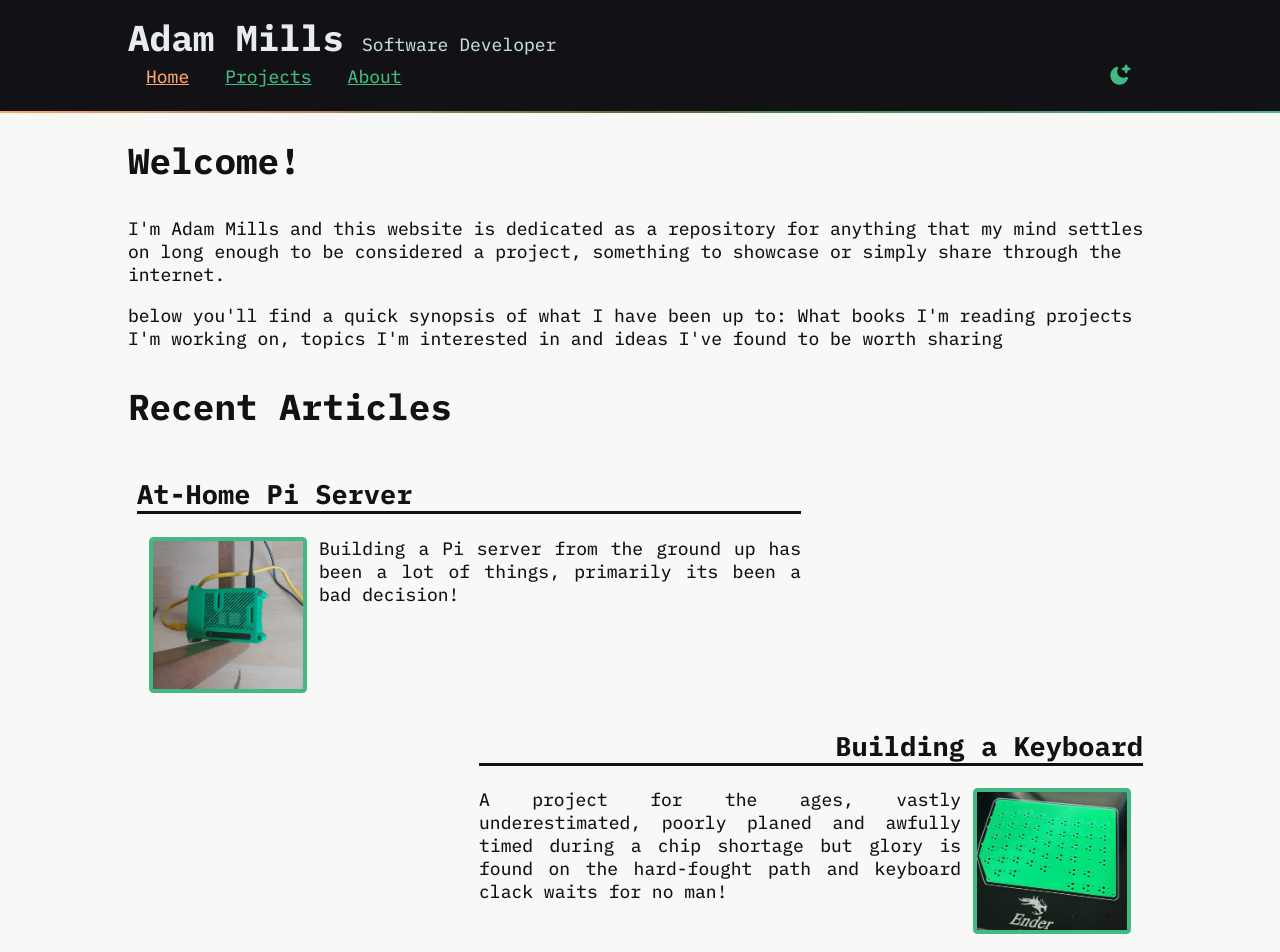
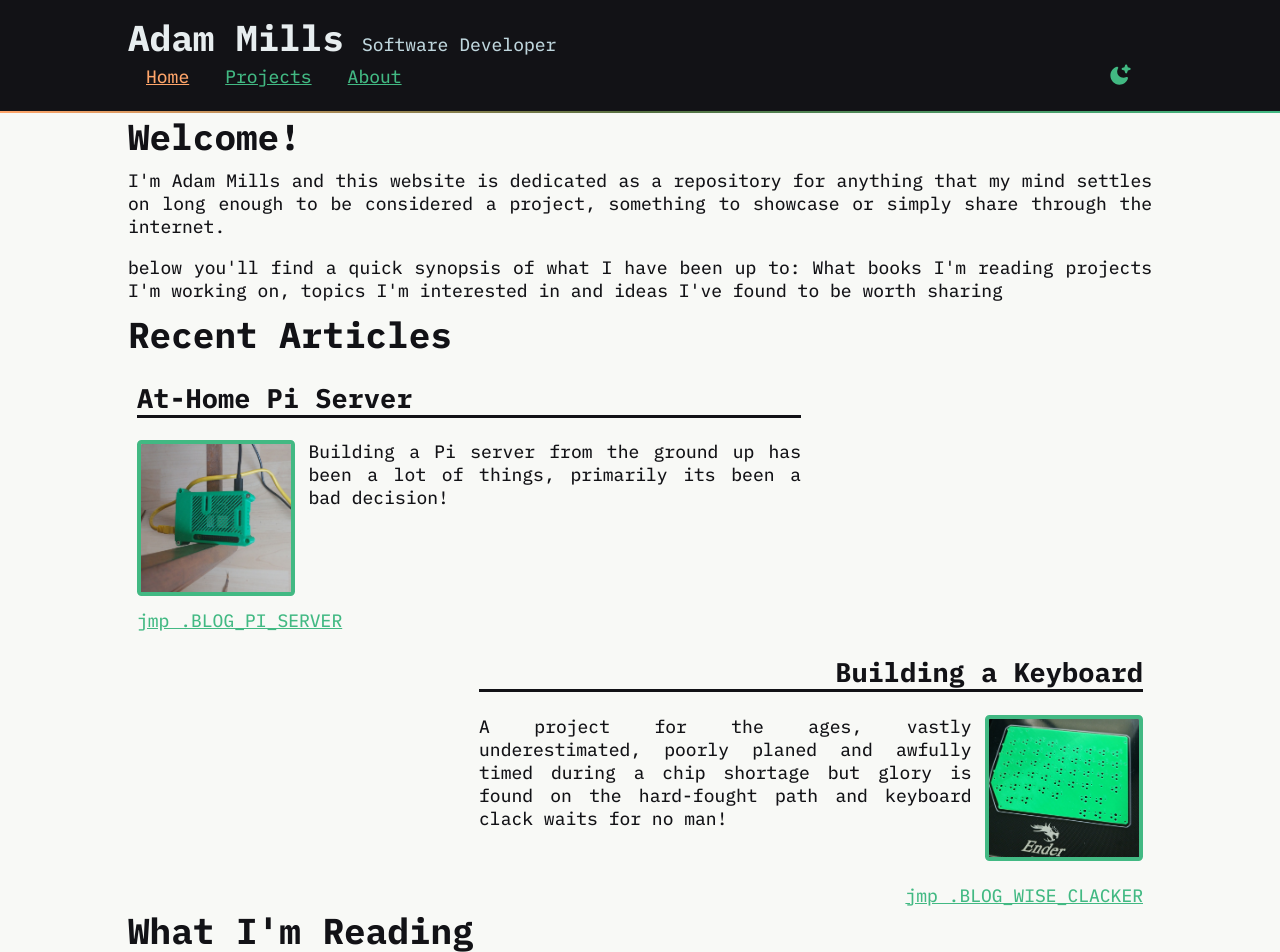
Before and after one commit to OwnageBanana/Public-Website, a Vue app: page / in a window 1280 px wide. Shown: the top 952 px of the page. Built offline with nearby package versions, Linux system fonts and the light colour scheme.

Commit message:
More styling and stylizing

```diff
--- a/src/App.vue
+++ b/src/App.vue
@@ -39,7 +39,7 @@ let scrollToTop = () => {
   display: flex;
   flex-direction: column;
   flex-grow: 1;
-  margin: 0 1.5rem;
+  margin: 0 0.5rem;
   /* text-align: justify; */
 }
 
--- a/src/assets/styles.css
+++ b/src/assets/styles.css
@@ -64,9 +64,11 @@ body {
 
 h1 {
   font-size:2rem;
+  margin: 0px;
 }
 
 p {
+  text-align: justify;
   margin:0.5rem 0;
 }
 /* @media(min-width: 1024px){
@@ -158,3 +160,7 @@ cite {
   display:block;
   padding-left:1rem;
 }
+
+pre {
+  overflow-x:auto;
+}
--- a/src/components/About.vue
+++ b/src/components/About.vue
@@ -40,6 +40,9 @@ let sectionSelection = ref("tech");
         <dt><strong>Bachelor's degree in computer science</strong> from Dalhousie University + co-op program.</dt>
         <dt>I've built internal reporting web-servers/websites, internal business analytics software, business operations tools, product websites.</dt>
       </dl>
+      <p>
+        <strong>If you'd like to get in contact with me:</strong> adam [at] adammills [dot] dev
+      </p>
       <!-- <h3>Summary of Products I've built:</h3>
       <dl>
         <dt>internal websites, application development, databases.</dt>
@@ -108,6 +111,7 @@ let sectionSelection = ref("tech");
           </dl>
         </div>
       </div>
+
     </div>
   </div>
 </template>
--- a/src/components/Blog.vue
+++ b/src/components/Blog.vue
@@ -26,4 +26,7 @@ let blogId = ref(route.params.id?? 1);
 </template>
 
 <style scoped>
+h1 {
+  margin-top: 0px;
+}
 </style>
--- a/src/components/Blogs/Blog1.vue
+++ b/src/components/Blogs/Blog1.vue
@@ -5,8 +5,8 @@
 
 
 <template>
-  <h1> At home Pi Server</h1>
-
+  <p style="margin-left:-0.5rem;"><code>.BLOG_PI_SERVER: </code></p>
+  <h1> At Home Pi Server</h1>
   <h2> introduction </h2>
   <p>
   Building a Pi server from the ground up has been a lot of things, primarily its been a bad decision!
--- a/src/components/Blogs/Blog2.vue
+++ b/src/components/Blogs/Blog2.vue
@@ -5,6 +5,7 @@
 
 
 <template>
+  <p style="margin-left:-0.5rem;"><code>.BLOG_WISE_CLACKER:</code> </p>
   <h1>Building a Keyboard</h1>
 
   <h2> Work in progress!</h2>
@@ -43,7 +44,7 @@
     <div class="mobile-col dev-log" style="display:flex; width:100%; background-color:var(--main-light)">
       <video src="@assets/videos/janky_linear_regulator.mp4" alt="" controls style="width:312px"/>
       <div>
-        <p > this video is me demoing a hack I made to get <code>rev 2</code> working. So I went through hell in this step, because I:
+        <p > this video is me demoing a hack I made to get <code>rev 2</code> working. I went through hell in this step, because I:
           <ol>
             <li> Soldered the IO expanders backwards.</li>
             <li>swapped VDD and VSS so the boards are totally garbage.</li>
--- a/src/components/Home.vue
+++ b/src/components/Home.vue
@@ -30,7 +30,6 @@ const nav = function (path) {
       Recent Articles
     </h1>
     <!-- top x number of blogs -->
-    <RouterLink to="/projects/1" class="invisible" go>
       <div class="flow">
         <div class="article-stub">
           <h2>
@@ -38,12 +37,15 @@ const nav = function (path) {
           </h2>
           <div class="article-stub-body">
             <img src="/src/assets/images/pi_on_floor_small.jpg" alt="image of a raspberry pi on my dirty floor"  width="150" />
-            Building a Pi server from the ground up has been a lot of things, primarily its been a bad decision!
+            <span>Building a Pi server from the ground up has been a lot of things, primarily its been a bad decision!</span>
+            <br />
           </div>
+          <RouterLink to="/projects/1"  go>
+            jmp .BLOG_PI_SERVER
+          </RouterLink>
         </div>
       </div>
-    </RouterLink>
-    <RouterLink to="/projects/2" class="invisible" go>
+
       <div class="reverse-flow">
         <div class="article-stub">
           <h2>
@@ -51,12 +53,14 @@ const nav = function (path) {
           </h2>
           <div class="article-stub-body">
             <img src="/src/assets/images/3d_printed_pcb_small.jpg" alt="Image of a 3d printed pcb" width="150"/>
-            A project for the ages, vastly underestimated, poorly planed and awfully timed during a chip shortage
-            but glory is found on the hard-fought path and keyboard clack waits for no man!
+            <span>A project for the ages, vastly underestimated, poorly planed and awfully timed during a chip shortage
+            but glory is found on the hard-fought path and keyboard clack waits for no man!</span>
           </div>
+          <RouterLink to="/projects/2" go>
+            jmp .BLOG_WISE_CLACKER
+          </RouterLink>
         </div>
       </div>
-    </RouterLink>
   </div>
   <!-- technical articles -->
   <!-- books -->
@@ -99,19 +103,7 @@ const nav = function (path) {
   transition: background-color 0.2s ease-in-out;
   display: flex;
   flex-direction: row-reverse;
-  text-align: right;
 }
-
-.flow:hover,
-.reverse-flow:hover {
-  background-color: var(--contrast);
-}
-
-html.dark .flow:hover,
-html.dark .reverse-flow:hover {
-  background-color: var(--complement-dark);
-}
-
 
 .article-stub {
   display: flex;
@@ -129,17 +121,45 @@ html.dark .reverse-flow:hover {
   display: flex;
   text-align: justify;
   min-height: 9.375rem;
-}
-.reverse-flow .article-stub-body {
-  flex-direction: row-reverse;
+  flex-direction: column;
 }
 .article-stub-body img {
-  margin: 0px 12px;
+  margin:auto;
+  margin-bottom:0.5rem;
   min-width: 150px;
   height: fit-content;
   border-radius: 0.25rem;
   border: 4px solid var(--complement-bright);
 }
+@media (min-width:640px) {
+  .reverse-flow {
+    text-align: right;
+  }
+  .article-stub-body {
+    display: flex;
+    text-align: justify;
+    min-height: 9.375rem;
+  }
+  .flow .article-stub-body {
+    flex-direction: row;
+  }
+  .reverse-flow .article-stub-body {
+    flex-direction: row-reverse;
+  }
+  .article-stub-body img {
+    min-width: 150px;
+    height: fit-content;
+    border-radius: 0.25rem;
+    border: 4px solid var(--complement-bright);
+  }
+  .flow .article-stub-body img {
+    margin: 0 0.75rem 0 0;
+  }
+  .reverse-flow .article-stub-body img {
+    margin: 0 0 0 0.75rem;
+  }
+}
+
 .article-stub h2 {
   border-bottom: 0.1875rem solid var(--main-darker);
 }
```
